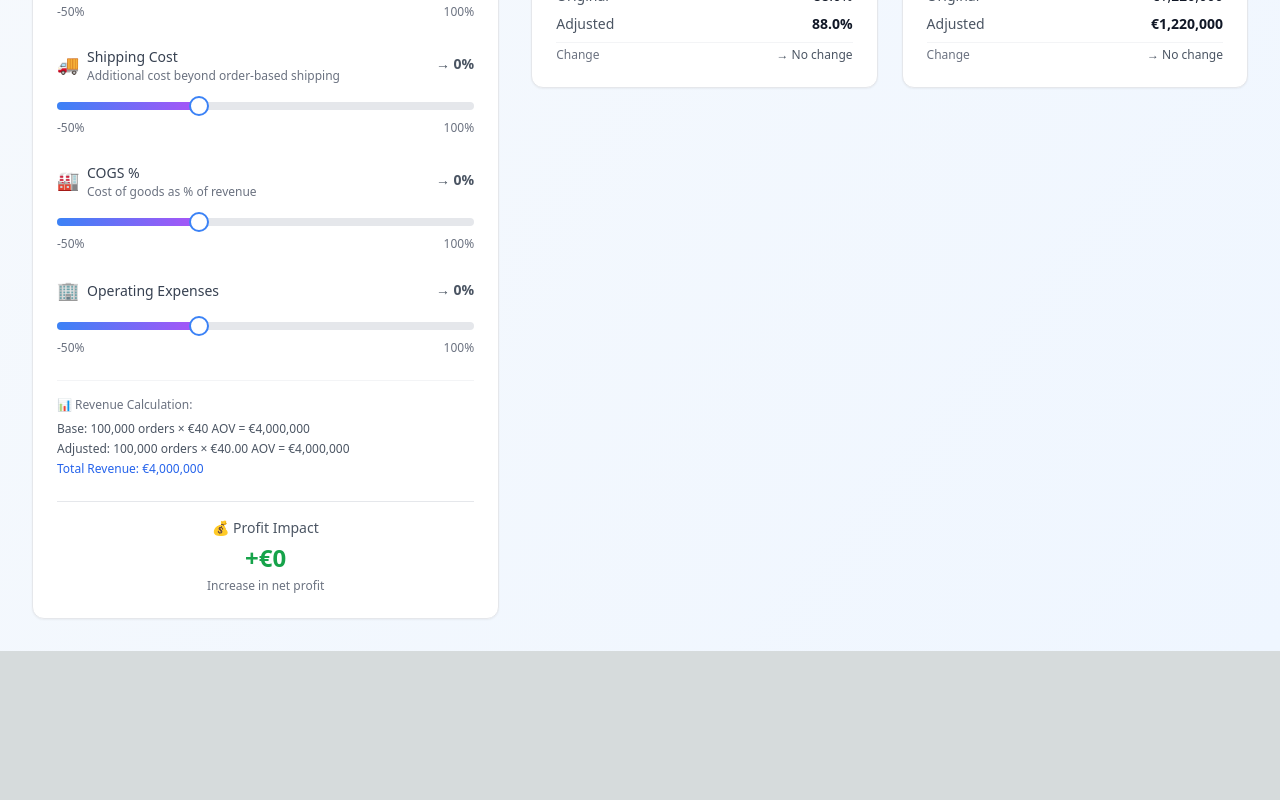
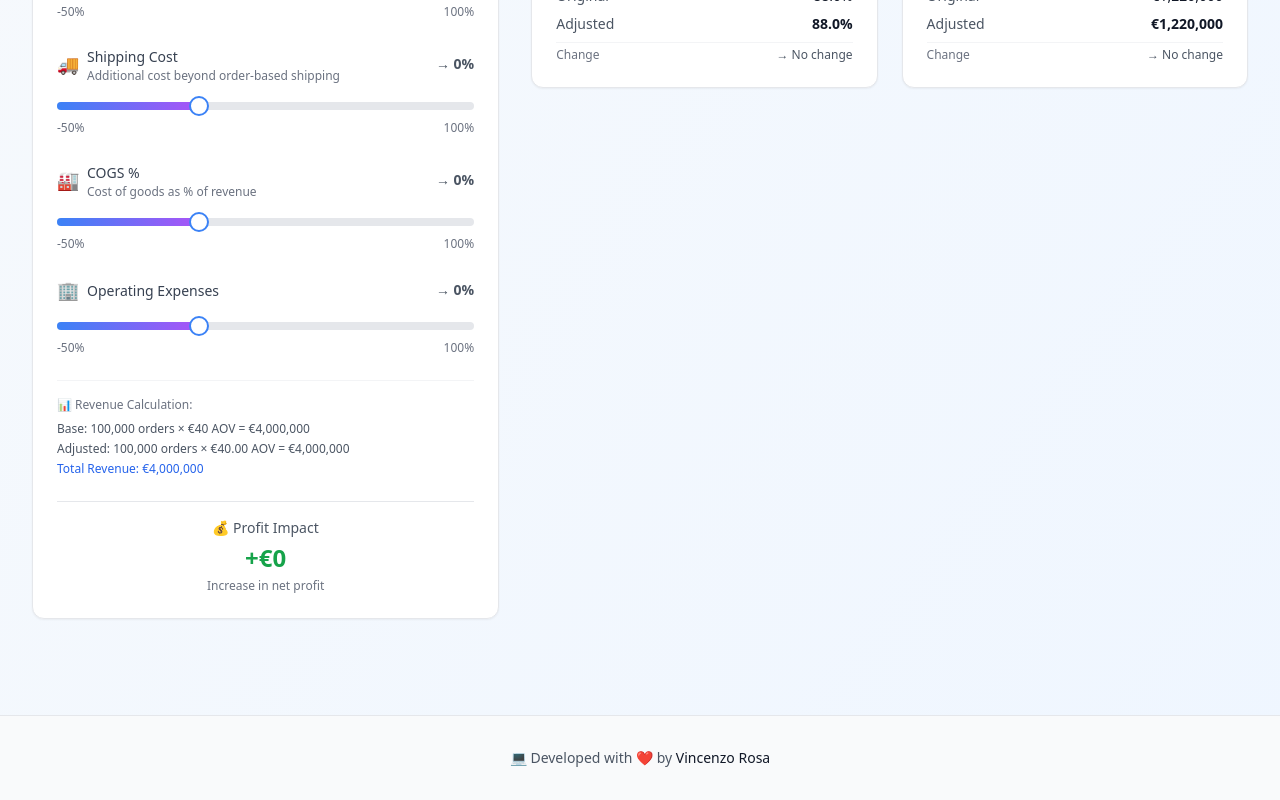
Before and after one commit to VincenzoRosa/Profit-Scenario-Planner, a Next.js app: page / in a window 1280 px wide. Shown: the part 982-1782 px from the top of the page. Before the commit the page ends 1633 px from the top, so only its background shows below. Built offline with nearby package versions, Linux system fonts and the light colour scheme.

Commit message:
Add footer with developer credit

```diff
--- a/src/components/ScenarioPlanner.tsx
+++ b/src/components/ScenarioPlanner.tsx
@@ -292,6 +292,17 @@ export function ScenarioPlanner() {
           </div>
         </div>
       </div>
+
+      {/* Footer */}
+      <footer className="bg-gray-50 border-t border-gray-200 mt-16">
+        <div className="max-w-7xl mx-auto px-4 sm:px-6 lg:px-8 py-8">
+          <div className="text-center">
+            <div className="text-sm text-gray-600">
+              💻 Developed with ❤️ by <span className="font-medium text-gray-900">Vincenzo Rosa</span>
+            </div>
+          </div>
+        </div>
+      </footer>
     </div>
   );
 }
```
